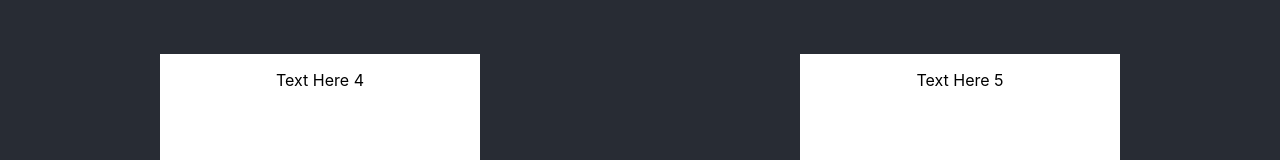
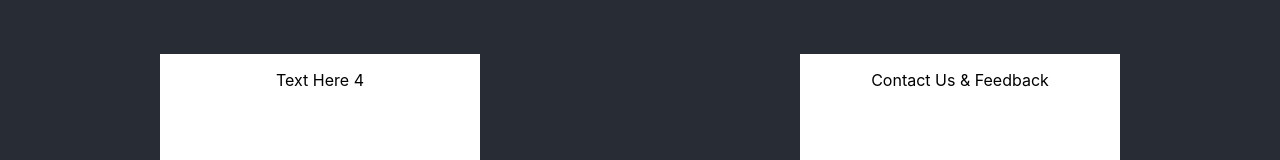
Before and after one commit to Jukez17/talismanwebs-platform, a React (Create React App) app: page / in a window 1280 px wide. Shown: the part 465-625 px from the top of the page. Built offline with nearby package versions, Linux system fonts and the light colour scheme.

Commit message:
Menu changes
Changed text

```diff
--- a/src/GridMenu.jsx
+++ b/src/GridMenu.jsx
@@ -17,7 +17,7 @@ function GridMenu() {
               <p className="Block-text">Text here 4</p>
           </div>
           <div className="Block">
-              <p className="Block-text">Text here 5</p>
+              <p className="Block-text">Contact Us & Feedback</p>
           </div>
       </div>
     );
```
